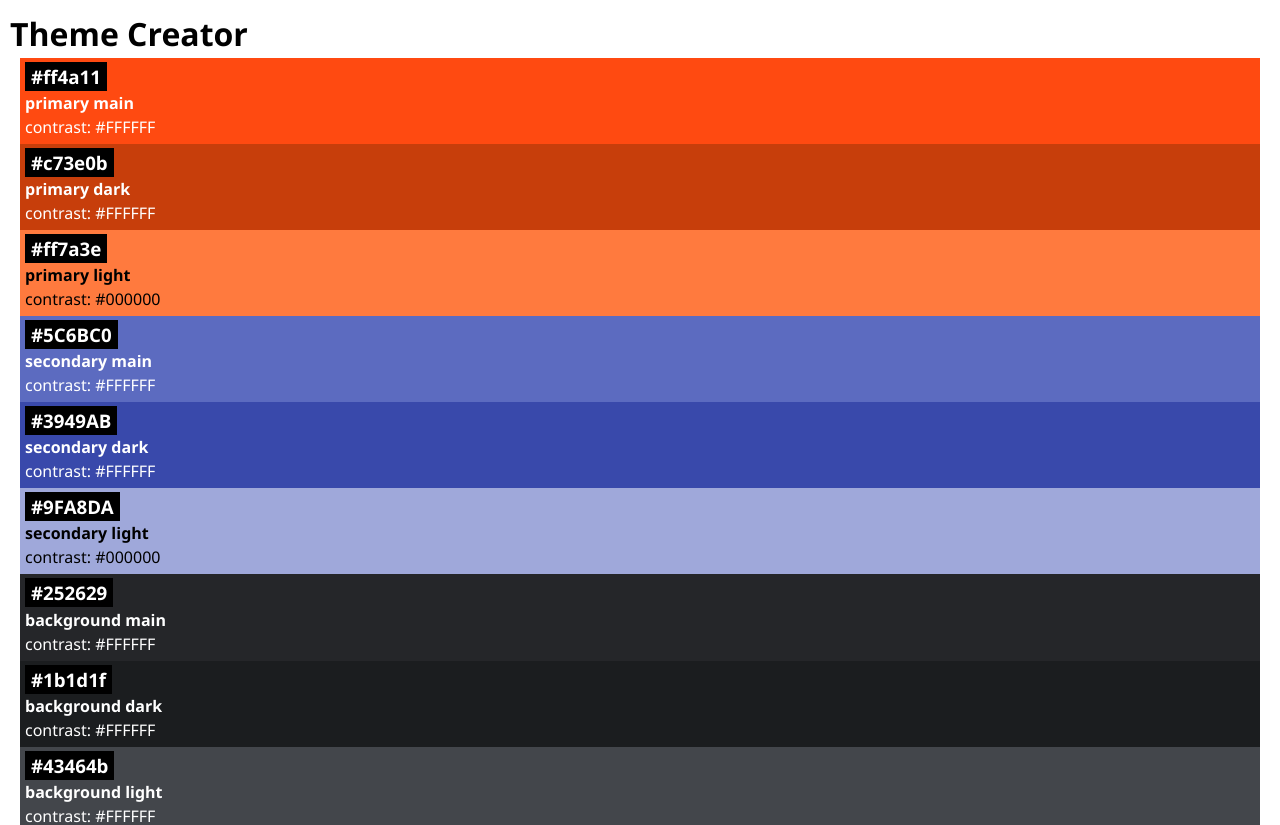
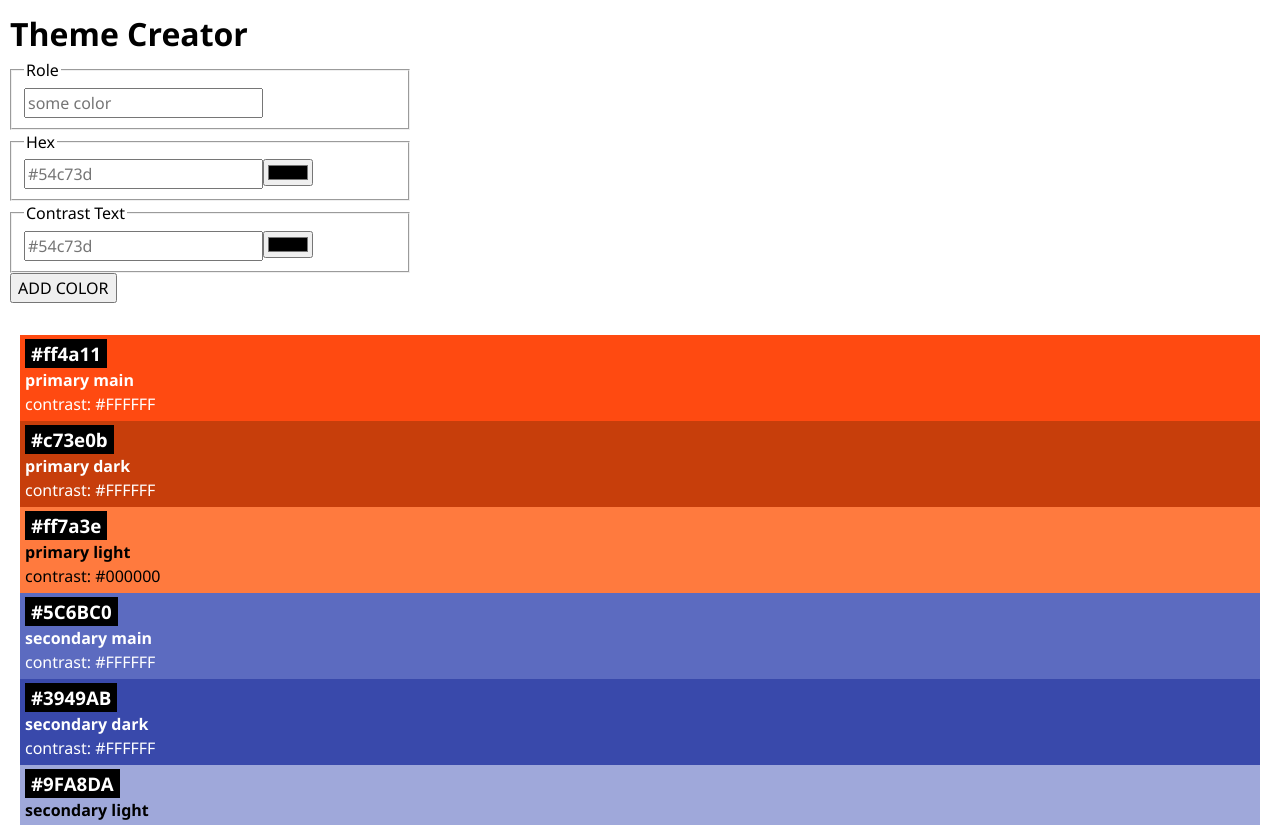
Before and after one commit to StephMode/iro, a React (Vite) app: page / in a window 1280 px wide. Shown: the top 825 px of the page. Built offline with nearby package versions, Linux system fonts and the light colour scheme.

Commit message:
Add form according to task and acceptance criteria

```diff
--- a/src/App.jsx
+++ b/src/App.jsx
@@ -1,11 +1,14 @@
 import { initialColors } from "./lib/colors";
 import Color from "./Components/Color/Color";
 import "./App.css";
+import ColorForm from "./Components/ColorForm/ColorForm";
 
 function App() {
   return (
     <>
       <h1>Theme Creator</h1>
+
+      <ColorForm></ColorForm>
 
       {initialColors.map((color) => {
         return <Color key={color.id} color={color} />;
--- /dev/null
+++ b/src/Components/ColorForm/ColorForm.css
@@ -0,0 +1,8 @@
+.ColorForm--form {
+  max-width: 400px;
+  margin-bottom: 2rem;
+}
+
+/* .ColorForm--form--fieldset {
+  border-style: 10px solid groove;
+} */
--- /dev/null
+++ b/src/Components/ColorForm/ColorForm.jsx
@@ -0,0 +1,34 @@
+import "./ColorForm.css";
+
+export default function ColorForm() {
+  return (
+    <form className="ColorForm--form">
+      <fieldset className="ColorForm--form--fieldset">
+        <legend>Role</legend>
+        <label htmlFor="color-role--input"></label>
+        <input
+          id="color-role--input"
+          type="text"
+          placeholder="some color"
+        ></input>
+      </fieldset>
+      <fieldset className="ColorForm--form--fieldset">
+        <legend>Hex</legend>
+        <label htmlFor="color-hex--input"></label>
+        <input id="color-role--input" type="text" placeholder="#54c73d"></input>
+        <input id="color-role--input" type="color"></input>
+      </fieldset>
+      <fieldset className="ColorForm--form--fieldset">
+        <legend>Contrast Text</legend>
+        <label htmlFor="color-contrast-text--input"></label>
+        <input
+          id="color-contrast-text--input"
+          type="text"
+          placeholder="#54c73d"
+        ></input>
+        <input id="color-contrast-text--input" type="color"></input>
+      </fieldset>
+      <button type="button">ADD COLOR</button>
+    </form>
+  );
+}
```
